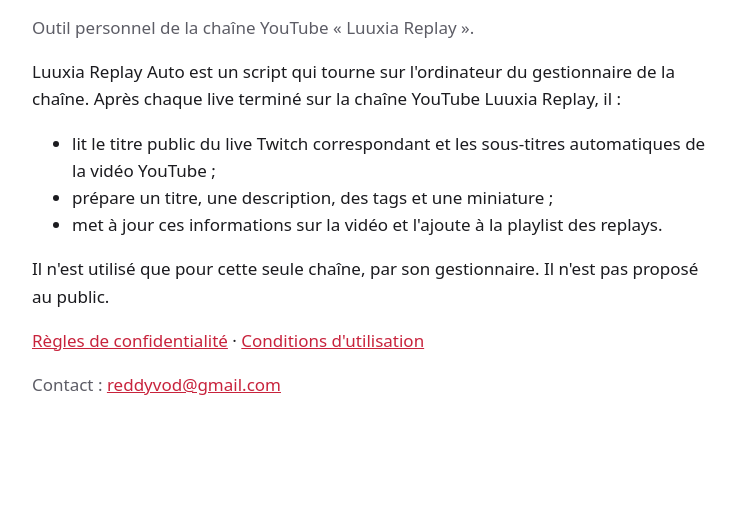
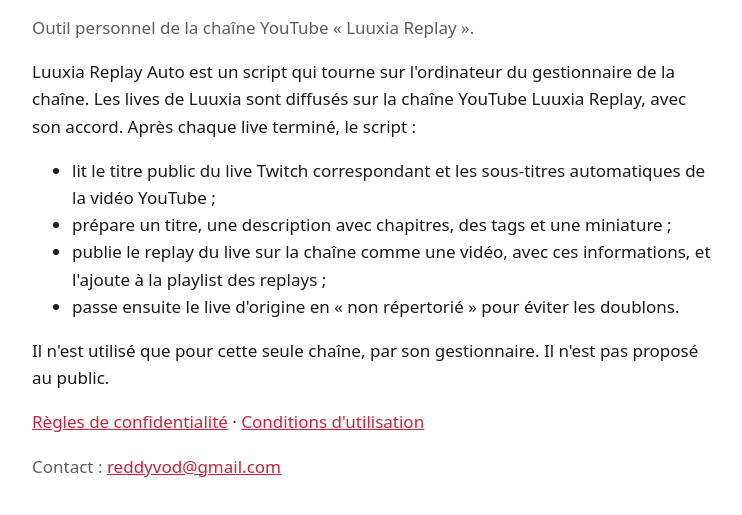
Before and after one commit to RedddyHub/redddyhub.github.io, a plain HTML site: page index.html in a window 1280 px wide. Shown: the part 97-612 px from the top of the page, without its empty margins (268-1010 px from the left). Drawn offline with Linux system fonts and the light colour scheme.

Commit message:
Add files via upload

```diff
--- a/index.html
+++ b/index.html
@@ -19,11 +19,12 @@
 <main>
   <h1>Luuxia Replay Auto</h1>
   <p class="muted">Outil personnel de la chaîne YouTube « Luuxia Replay ».</p>
-  <p>Luuxia Replay Auto est un script qui tourne sur l'ordinateur du gestionnaire de la chaîne. Après chaque live terminé sur la chaîne YouTube Luuxia Replay, il :</p>
+  <p>Luuxia Replay Auto est un script qui tourne sur l'ordinateur du gestionnaire de la chaîne. Les lives de Luuxia sont diffusés sur la chaîne YouTube Luuxia Replay, avec son accord. Après chaque live terminé, le script :</p>
   <ul>
     <li>lit le titre public du live Twitch correspondant et les sous-titres automatiques de la vidéo YouTube ;</li>
-    <li>prépare un titre, une description, des tags et une miniature ;</li>
-    <li>met à jour ces informations sur la vidéo et l'ajoute à la playlist des replays.</li>
+    <li>prépare un titre, une description avec chapitres, des tags et une miniature ;</li>
+    <li>publie le replay du live sur la chaîne comme une vidéo, avec ces informations, et l'ajoute à la playlist des replays ;</li>
+    <li>passe ensuite le live d'origine en « non répertorié » pour éviter les doublons.</li>
   </ul>
   <p>Il n'est utilisé que pour cette seule chaîne, par son gestionnaire. Il n'est pas proposé au public.</p>
   <p><a href="privacy.html">Règles de confidentialité</a> · <a href="terms.html">Conditions d'utilisation</a></p>
```
Also changed, not shown: privacy.html (+3 -2 lines).
